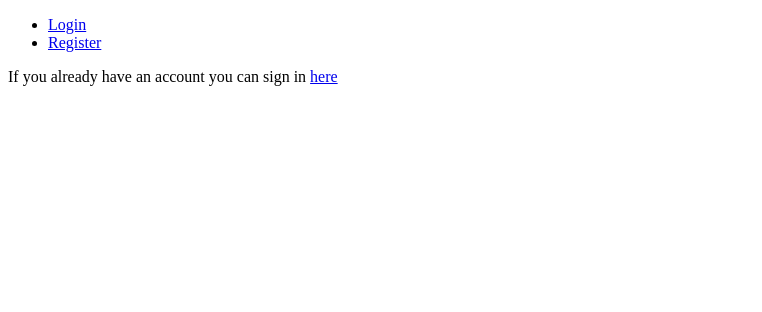
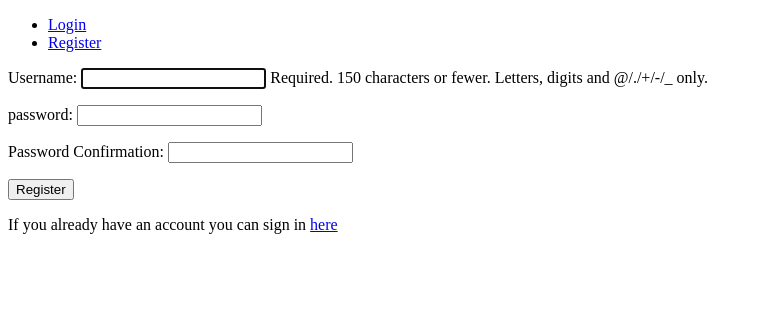
Before and after one commit to johnj974/Mystery-shack-e-store, a Django app: page /accounts/register/ in a window 1280 px wide. Shown: the top 312 px of the page, without its empty margins (0-762 px from the left). Run offline with Django 3.2, Linux system fonts and the light colour scheme.

Commit message:
installed form validation for registration form

```diff
--- a/accounts/forms.py
+++ b/accounts/forms.py
@@ -1,8 +1,45 @@
+#  generate login form
 from django import forms
+#  generate user model
 from django.contrib.auth.models import User
+#  generate a new user form and validation
+from django.contrib.auth.forms import UserCreationForm
+from django.core.exceptions import ValidationError
 
 
 # basic login form
 class loginForm(forms.Form):
     username = forms.CharField(label='username', max_length=100)
     password = forms.CharField(label='password', widget=forms.PasswordInput)
+
+
+# registration form
+class registrationForm(UserCreationForm):
+    password1 = forms.CharField(label='password', widget=forms.PasswordInput)
+    password2 = forms.CharField(label='Password Confirmation',widget=forms.PasswordInput)
+
+
+# inner class to provide information about user
+class Meta:
+    model = User
+    fields = ['email', 'username', 'password1', 'password2']
+
+
+# e-mail validation
+def clean_email(self):
+    email = self.cleaned_data.get('email')
+    username = self.cleaned_data.get('username')
+    if User.objects.filter(email=email).exclude(username=username):
+        raise forms.ValidationError('Email address must be unique')
+    return email
+
+
+# password validation
+def clean_password2(self):
+    password1 = self.cleaned_data.get('password1')
+    password2 = self.cleaned_data.get('password2')
+    if not password1 or not password2:
+        raise ValidationError('Please confirm your password')
+    if password1 != password2:
+        raise ValidationError('Password are not the same')
+    return password2
--- a/accounts/templates/register.html
+++ b/accounts/templates/register.html
@@ -2,4 +2,11 @@
 
 {% block title %}Registration{% endblock %}
 
-{% block content %}<p>If you already have an account you can sign in <a href="{% url 'login' %}">here</a></p>{% endblock %}
+{% block content %}
+    <form method="post">
+		{% csrf_token %}
+		{{ registration_form.as_p }}
+		<input type="submit" value="Register">
+    </form>
+<p>If you already have an account you can sign in <a href="{% url 'login' %}">here</a></p>
+{% endblock %}
--- a/accounts/views.py
+++ b/accounts/views.py
@@ -2,8 +2,8 @@
 from django.shortcuts import render, reverse, redirect
 # additional django library
 from django.contrib import auth, messages
-# form imported from forms.py file
-from accounts.forms import loginForm
+# forms imported from forms.py file
+from accounts.forms import loginForm, registrationForm
 # additional library to stop unauthorised use of functions
 from django.contrib.auth.decorators import login_required
 
@@ -37,10 +37,11 @@ def login(request):
             else:
                 login_form.add_error(None, "Your username or password is incorrect")
     else:
-        login_form = loginForm()
+        login_form = loginForm()    # creates an instance of the form
     return render(request, 'login.html', {'login_form': login_form})    # form passed in for rendering to page
 
 
 # function for registration
 def register(request):
-    return render(request, 'register.html')
+    registration_form = registrationForm()  # creates an instance of the form
+    return render(request, 'register.html', {'registration_form':registration_form})
```
